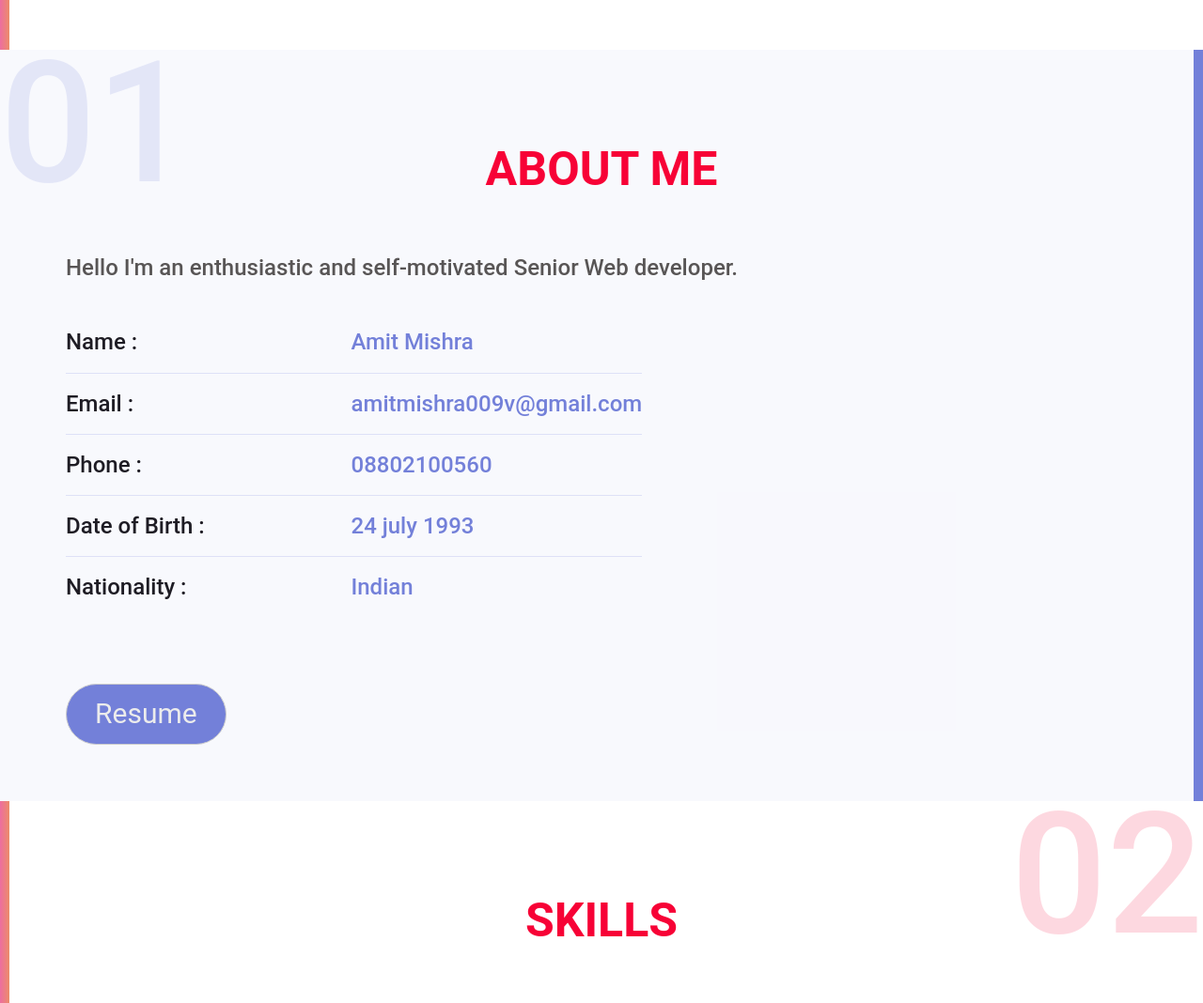
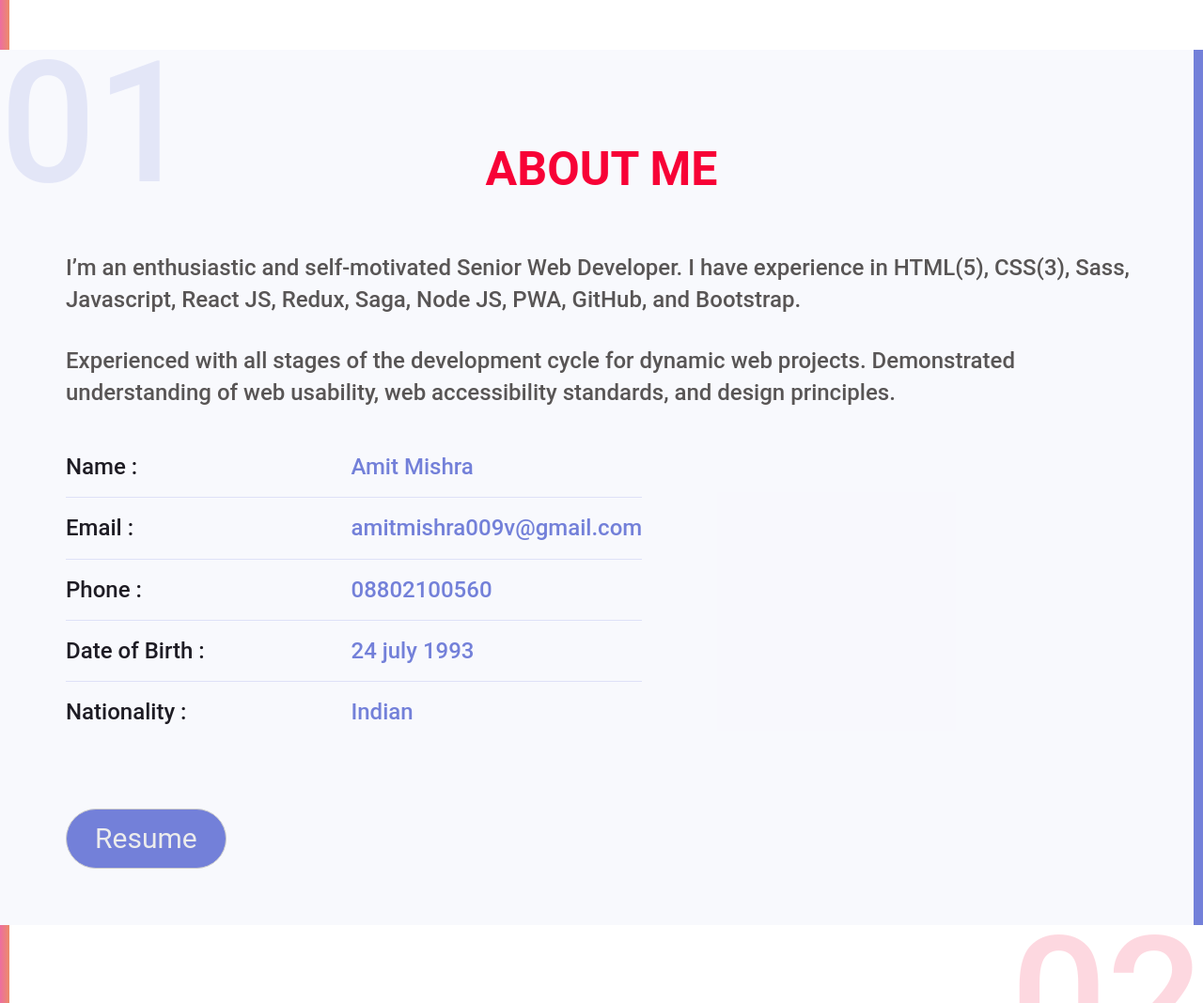
Before and after one commit to amitmishrg/portfolio, a website: page index.html in a window 1280 px wide. Shown: the part 747-1815 px from the top of the page at 94% size. Drawn offline with Linux system fonts and the light colour scheme; a script that the page names is missing.

Commit message:
Into added

```diff
--- a/index.html
+++ b/index.html
@@ -76,7 +76,8 @@
                             <h3>About Me</h3>
                         </header>
                         <div class="description">
-                            <p>Hello I'm an enthusiastic and self-motivated Senior Web developer.</p>
+                            <p>I’m an enthusiastic and self-motivated Senior Web Developer. I have experience in HTML(5), CSS(3), Sass, Javascript, React JS, Redux, Saga, Node JS, PWA, GitHub, and Bootstrap.</p>
+                            <p>Experienced with all stages of the development cycle for dynamic web projects. Demonstrated understanding of web usability, web accessibility standards, and design principles.</p>
                             <div class="basic_info_list">
                                 <ul>
                                     <li>
```
